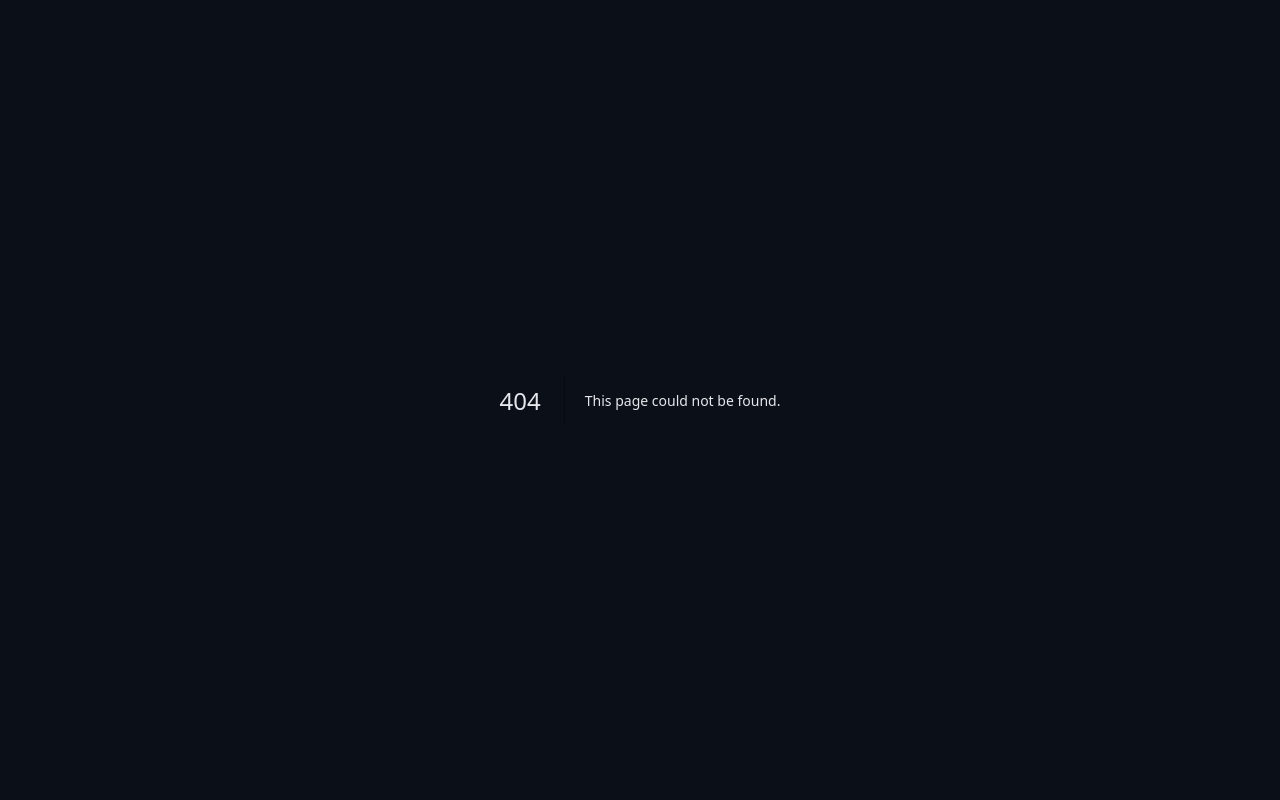
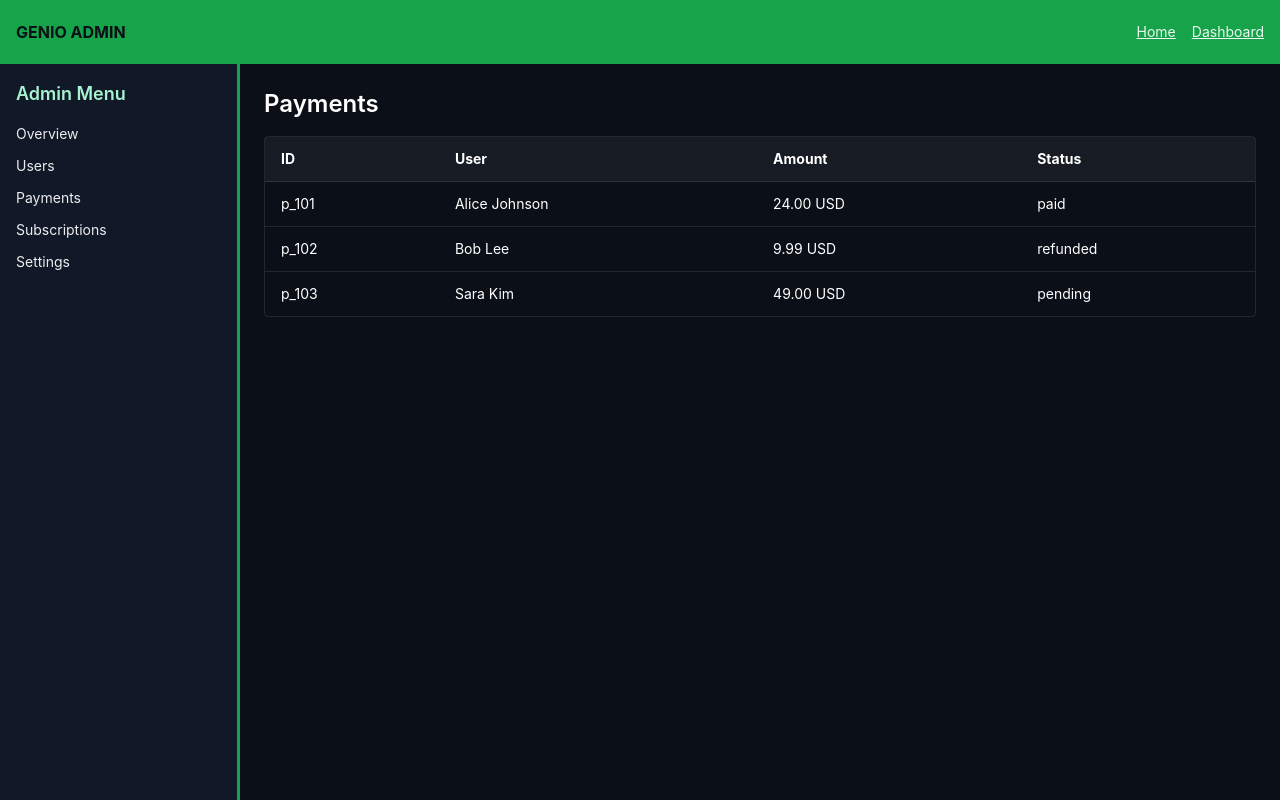
Before and after one commit to genio-ai/genio-os, a Next.js app: page /admin/payments in a window 1280 px wide. Before the commit this address had no page. Built offline with nearby package versions, Linux system fonts and the light colour scheme.

Commit message:
Create page.js

```diff
--- /dev/null
+++ b/app/admin/payments/page.js
@@ -0,0 +1,38 @@
+"use client";
+
+const rows = [
+  { id: "p_101", user: "Alice Johnson", amount: 24.00, currency: "USD", status: "paid" },
+  { id: "p_102", user: "Bob Lee", amount: 9.99, currency: "USD", status: "refunded" },
+  { id: "p_103", user: "Sara Kim", amount: 49.00, currency: "USD", status: "pending" },
+];
+
+export default function PaymentsPage() {
+  return (
+    <div>
+      <h1 className="text-2xl font-semibold mb-4">Payments</h1>
+
+      <div className="overflow-x-auto rounded border border-white/10">
+        <table className="min-w-full text-sm">
+          <thead className="bg-white/5">
+            <tr>
+              <th className="px-4 py-3 text-left">ID</th>
+              <th className="px-4 py-3 text-left">User</th>
+              <th className="px-4 py-3 text-left">Amount</th>
+              <th className="px-4 py-3 text-left">Status</th>
+            </tr>
+          </thead>
+          <tbody>
+            {rows.map((r) => (
+              <tr key={r.id} className="border-t border-white/10 hover:bg-white/5">
+                <td className="px-4 py-3">{r.id}</td>
+                <td className="px-4 py-3">{r.user}</td>
+                <td className="px-4 py-3">{r.amount.toFixed(2)} {r.currency}</td>
+                <td className="px-4 py-3">{r.status}</td>
+              </tr>
+            ))}
+          </tbody>
+        </table>
+      </div>
+    </div>
+  );
+}
```
